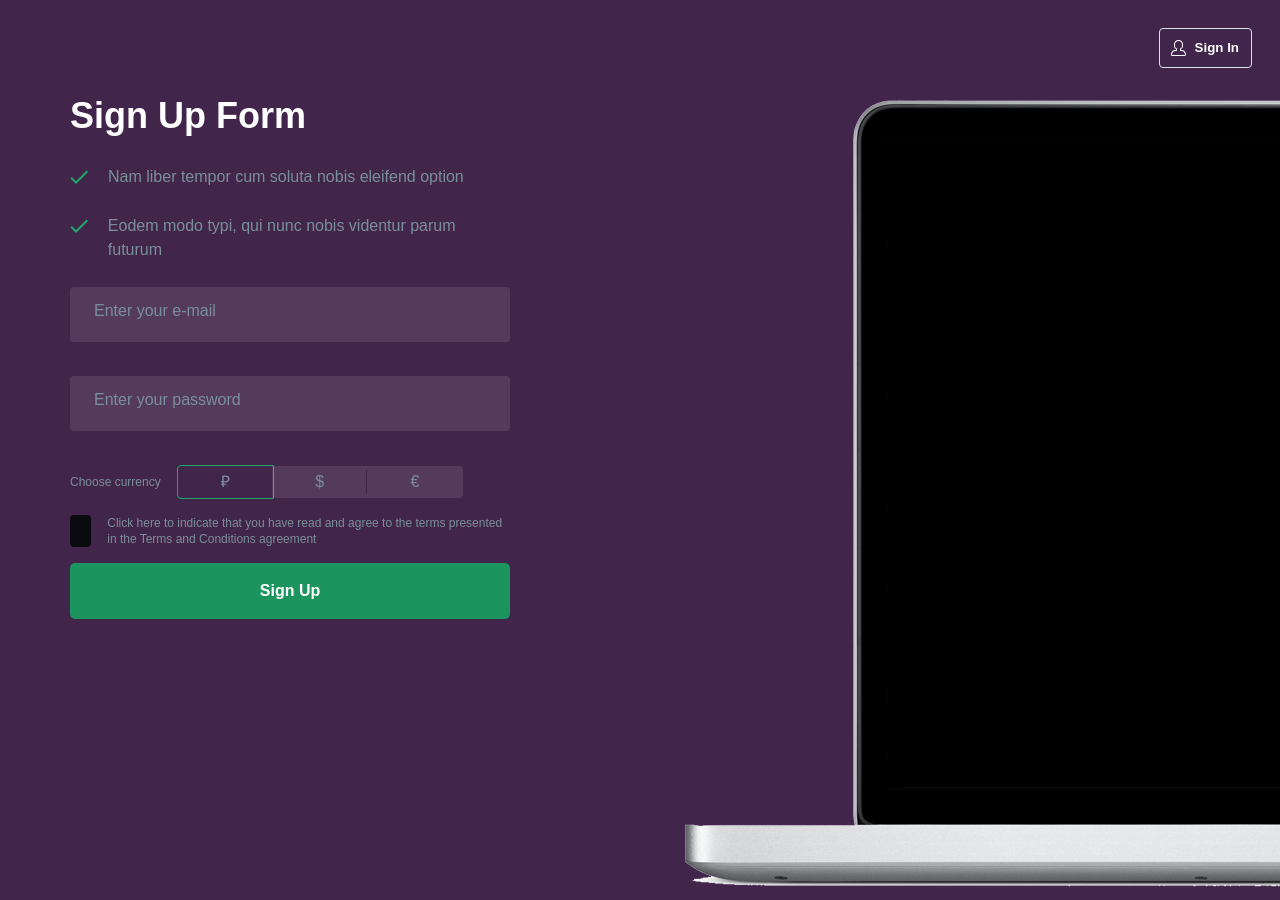
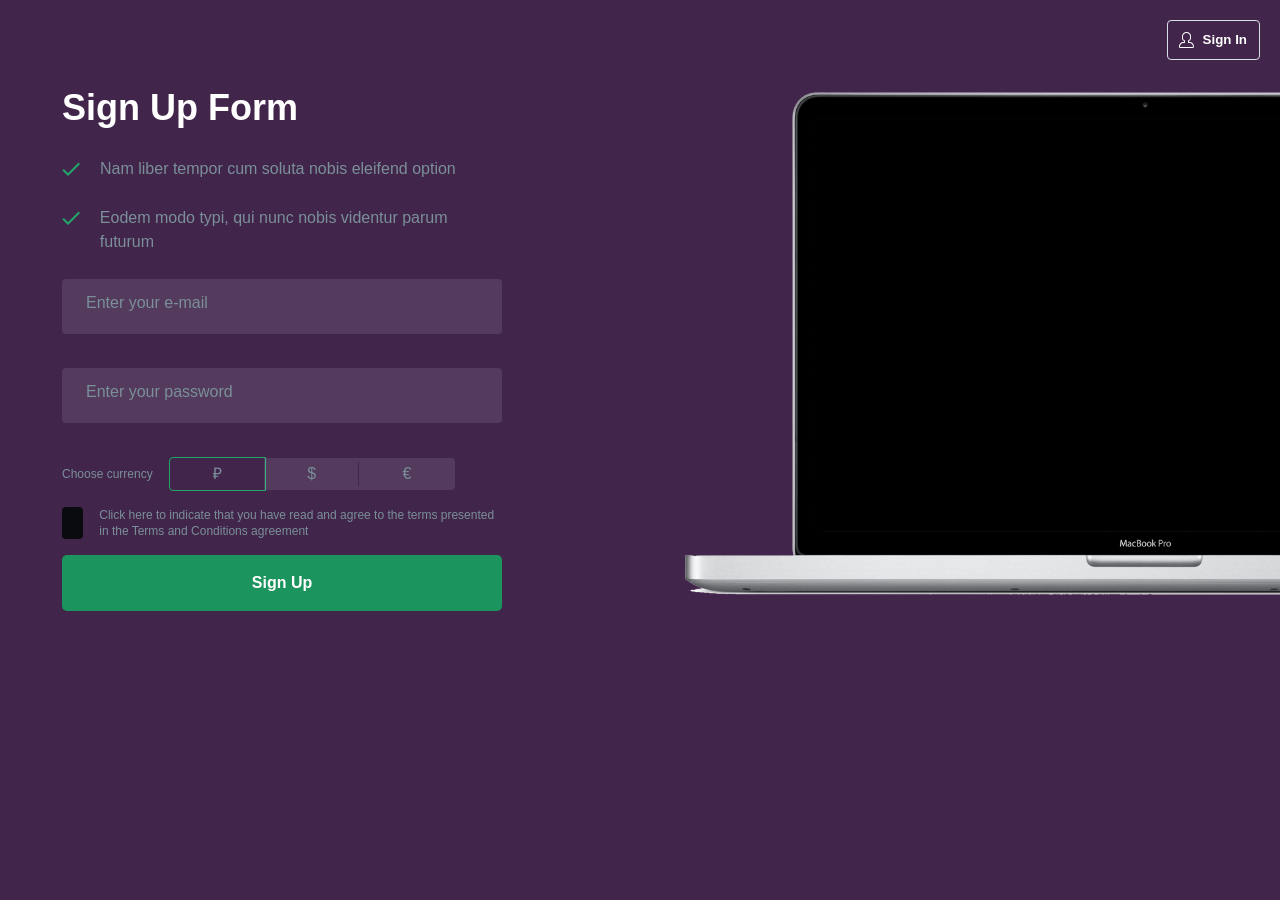
Before and after one commit to hornuglan/Dataduck-test-task, a React (Create React App) app: page / in a window 1280 px wide. Shown: the top 900 px of the page. After the commit the page ends 800 px from the top, so only its background shows below. Built offline with nearby package versions, Linux system fonts and the light colour scheme.

Commit message:
image styles were added

```diff
--- a/src/stylesheets/style.css
+++ b/src/stylesheets/style.css
@@ -58,7 +58,8 @@
   position: absolute;
   right: -27px;
   width: 100%;
-  height: 100vh;
+  height: 100%;
+  background-size: cover;
   background-repeat: no-repeat;
   background-image: url("./images/laptop.png");
 }
@@ -379,6 +380,8 @@ body {
   overflow-x: hidden;
   box-sizing: border-box;
   font-family: Arial;
+  padding: 0;
+  margin: 0;
 }
 h1 {
   font-size: 36px;
--- a/src/stylesheets/style.styl
+++ b/src/stylesheets/style.styl
@@ -7,7 +7,6 @@ body
   font-family: Arial
   padding: 0
   margin: 0
-}
 
 h1
   font-size: 36px
--- a/src/stylesheets/stylus/_app.styl
+++ b/src/stylesheets/stylus/_app.styl
@@ -48,7 +48,8 @@
     position: absolute
     right: -27px
     width: 100%
-    height: 100vh
+    height: 100%
+    background-size: cover
     background-repeat: no-repeat
     background-image: url('./images/laptop.png')
 
```
